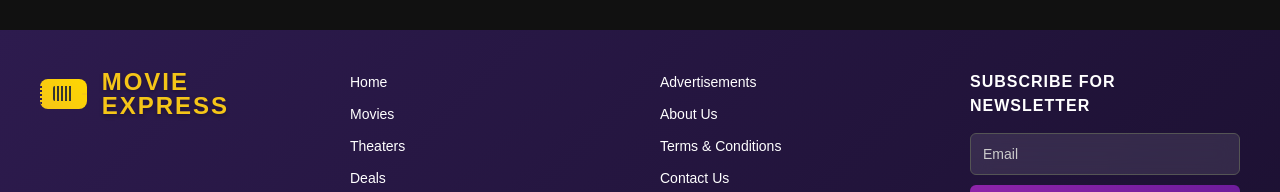
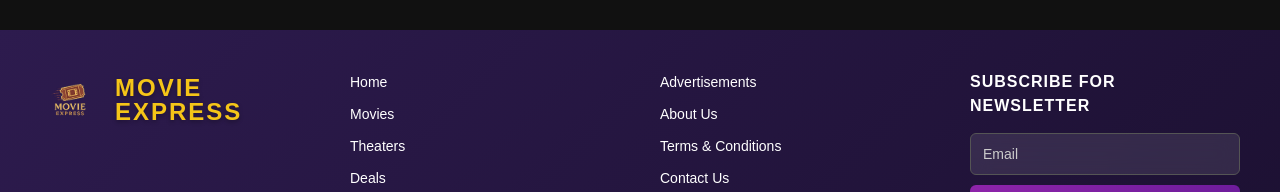
Before and after one commit to AnuNirmani/Movie-Ticket-Booking, a React (Vite) app: page /home in a window 1280 px wide. Shown: the part 1407-1599 px from the top of the page. Built offline with nearby package versions, Linux system fonts and the light colour scheme.

Commit message:
Add logo to footer

```diff
--- a/src/css/HeadFoot/footer.css
+++ b/src/css/HeadFoot/footer.css
@@ -28,84 +28,16 @@
   gap: 15px;
 }
 
-.movie-ticket {
-  position: relative;
-  width: 50px;
-  height: 30px;
-  background: linear-gradient(45deg, #f5c518, #ffd700);
+.footer-logo-img {
+  width: 60px;
+  height: 60px;
+  object-fit: contain;
   border-radius: 8px;
-  display: flex;
-  align-items: center;
-  justify-content: center;
-  overflow: hidden;
+  transition: transform 0.3s ease;
 }
 
-.ticket-perforations {
-  position: absolute;
-  left: -2px;
-  top: 50%;
-  transform: translateY(-50%);
-  width: 4px;
-  height: 20px;
-  background: repeating-linear-gradient(
-    to bottom,
-    transparent 0px,
-    transparent 2px,
-    #2d1b4e 2px,
-    #2d1b4e 4px
-  );
-}
-
-.ticket-content {
-  position: relative;
-  width: 100%;
-  height: 100%;
-  display: flex;
-  align-items: center;
-  justify-content: center;
-}
-
-.film-strip {
-  width: 20px;
-  height: 15px;
-  background: repeating-linear-gradient(
-    to right,
-    #333 0px,
-    #333 2px,
-    transparent 2px,
-    transparent 4px
-  );
-  border-radius: 2px;
-}
-
-.motion-lines {
-  position: absolute;
-  right: -10px;
-  top: 50%;
-  transform: translateY(-50%);
-  width: 15px;
-  height: 2px;
-  background: linear-gradient(90deg, #f5c518, transparent);
-  border-radius: 1px;
-}
-
-.motion-lines::before,
-.motion-lines::after {
-  content: '';
-  position: absolute;
-  right: -5px;
-  width: 10px;
-  height: 2px;
-  background: linear-gradient(90deg, #f5c518, transparent);
-  border-radius: 1px;
-}
-
-.motion-lines::before {
-  top: -3px;
-}
-
-.motion-lines::after {
-  top: 3px;
+.footer-logo-img:hover {
+  transform: scale(1.05);
 }
 
 .logo-text {
@@ -116,14 +48,6 @@
 .movie-text {
   font-size: 24px;
   font-weight: bold;
-  color: #f5c518;
-  margin: 0;
-  line-height: 1;
-}
-
-.express-text {
-  font-size: 16px;
-  font-weight: normal;
   color: #f5c518;
   margin: 0;
   line-height: 1;
--- a/src/pages/HeadFoot/Footer.jsx
+++ b/src/pages/HeadFoot/Footer.jsx
@@ -8,13 +8,11 @@ const Footer = () => {
         {/* Logo Section */}
         <div className="footer-logo">
           <div className="logo-container">
-            <div className="movie-ticket">
-              <div className="ticket-perforations"></div>
-              <div className="ticket-content">
-                <div className="film-strip"></div>
-                <div className="motion-lines"></div>
-              </div>
-            </div>
+            <img
+              src="/src/assets/logo.png"
+              alt="Movie Express Logo"
+              className="footer-logo-img"
+            />
             <div className="logo-text">
               <h2 className="movie-text">MOVIE EXPRESS</h2>
             </div>
```
